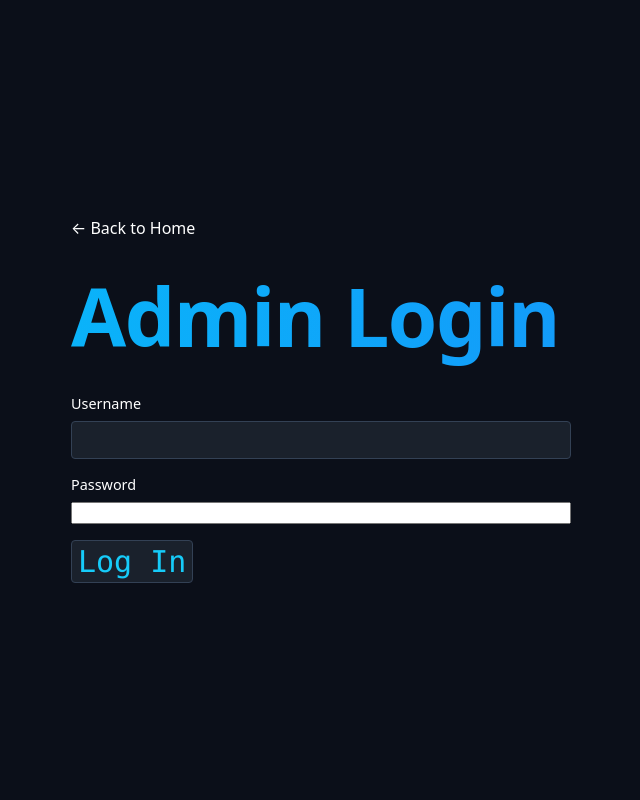
After one commit to mikhail-rapada2007/Portfolio, a Django app: page /admin-login/ in a window 1280 px wide. The commit adds this page. Shown: the whole page, without its empty margins (9-649 px from the left). Run offline with Django 4.2, Linux system fonts and the light colour scheme.

Commit message:
Added Tech Stack models + partial Admin login

```diff
--- a/Portfolio/showcase/admin.py
+++ b/Portfolio/showcase/admin.py
@@ -1,8 +1,9 @@
 from django.contrib import admin
-from .models import Inquiry, Project, PersonalInfo, Testimony
+from .models import TechStack, Inquiry, Project, PersonalInfo, Testimony
 
 # Register your models here.
 admin.site.register(Project)
 admin.site.register(PersonalInfo)
 admin.site.register(Testimony)
 admin.site.register(Inquiry)
+admin.site.register(TechStack)
--- a/Portfolio/showcase/urls.py
+++ b/Portfolio/showcase/urls.py
@@ -12,4 +12,5 @@ urlpatterns = [
     path('testimonies/<int:pk>/', views.testimony_detail, name='testimony_detail'),
     path('testimonies/add/', views.add_testimony, name='add_testimony'),
     path('contact/', views.contact, name='contact'),
+    path('admin-login/', views.admin_login, name='admin_login'),
 ]
--- a/Portfolio/showcase/views.py
+++ b/Portfolio/showcase/views.py
@@ -2,8 +2,23 @@ from django.shortcuts import redirect, render
 from django.views.generic import ListView
 from .models import Inquiry, Project, PersonalInfo, Testimony
 from .forms import ProjectForm, TestimonyForm
-from .models import Project
+from django.contrib.auth import authenticate, login
+from django.contrib.auth.decorators import login_required
 
+
+def admin_login(request):
+    if request.method == 'POST':
+        username = request.POST.get('username')
+        password = request.POST.get('password')
+        user = authenticate(request, username=username, password=password)
+
+        if user is not None and user.is_superuser:
+            login(request, user)
+            return redirect('dashboard')
+        else:
+            return render(request, 'admin_login.html', {'error': 'Invalid credentials or not an admin.'})
+
+    return render(request, 'admin_login.html')
 
 def home(request):
     return render(request, 'home.html')
--- /dev/null
+++ b/Portfolio/templates/admin_login.html
@@ -0,0 +1,37 @@
+{% load static %}
+<!DOCTYPE html>
+<html lang="en">
+<head>
+    <meta charset="UTF-8">
+    <meta name="viewport" content="width=device-width, initial-scale=1.0">
+    <title>Admin Login</title>
+    <link rel="stylesheet" href="{% static 'style.css' %}">
+</head>
+<body>
+
+    <main class="projects-page">
+        <nav class="navigation">
+            <a href="{% url 'home' %}">← Back to Home</a>
+        </nav>
+
+        <h3 class="page-title">Admin Login</h3>
+
+        {% if error %}
+            <p style="color: #f87171;">{{ error }}</p>
+        {% endif %}
+
+        <form method="post" class="project-form">
+            {% csrf_token %}
+
+            <label for="username" class="form-label">Username</label>
+            <input type="text" id="username" name="username" required>
+
+            <label for="password" class="form-label">Password</label>
+            <input type="password" id="password" name="password" required>
+
+            <button type="submit">Log In</button>
+        </form>
+    </main>
+
+</body>
+</html>
--- a/Portfolio/templates/home.html
+++ b/Portfolio/templates/home.html
@@ -66,7 +66,7 @@
                 </a>
               </div>
           </div>
-
+<a href="{% url 'admin_login' %}" style="font-size: 0.7rem; opacity: 0.5;">admin</a>
       </section>
       </main>
   </body>
--- a/Portfolio/templates/project_detail.html
+++ b/Portfolio/templates/project_detail.html
@@ -19,8 +19,10 @@
 
             <div class="project-details">
                 <p>{{ project.description }}</p>
-                {% if project.tech_stack %}
-                    <p><strong>Tech Stack:</strong> {{ project.tech_stack }}</p>
+                {% if project.tech_stack.all %}
+                    <p><strong>Tech Stack:</strong>
+                    {% for tech in project.tech_stack.all %}{{ tech.name }}{% if not forloop.last %}, {% endif %}{% endfor %}
+                     </p>
                 {% endif %}
                 {% if project.link %}
                     <p><a href="{{ project.link }}" target="_blank">View Project Link</a></p>
```
Also changed, not shown: Portfolio/showcase/models.py (+8 -3 lines), Portfolio/db.sqlite3, Portfolio/showcase/migrations/0007_techstack_remove_project_tech_stack_and_more.py (added).
